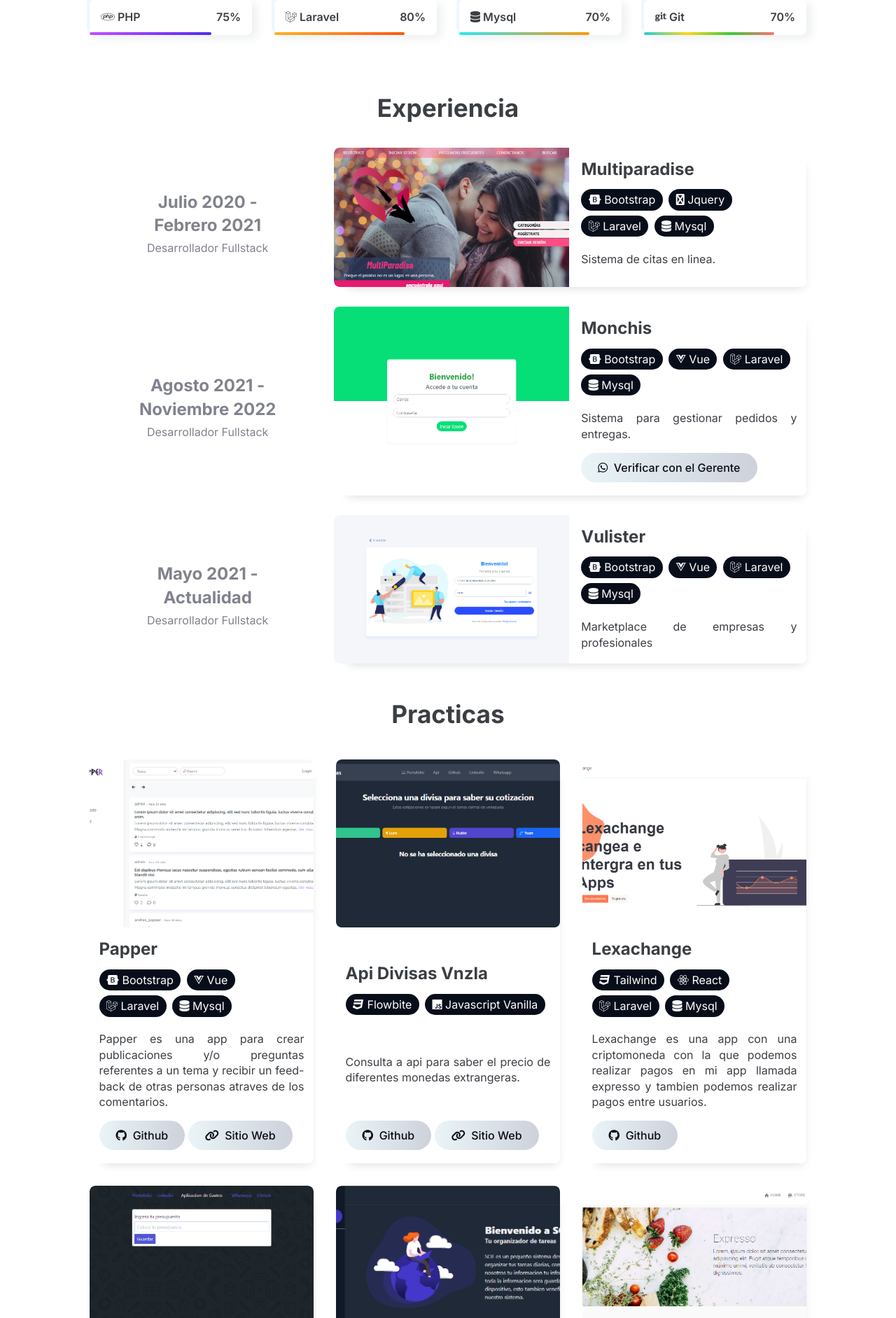
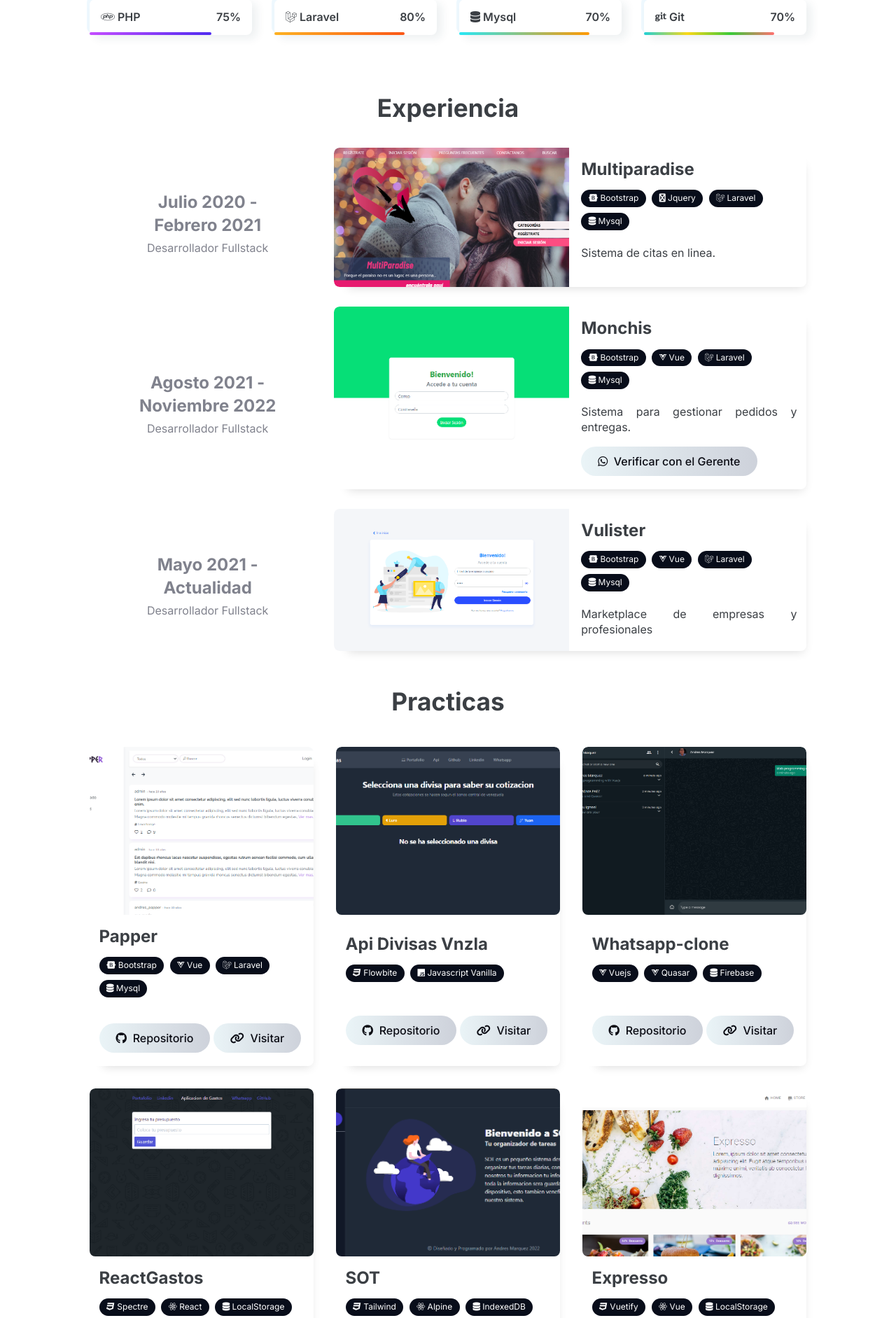
Before and after one commit to andresmarquez02/andresmarquez02.github.io, a PHP site: page / in a window 1280 px wide. Shown: the part 1230-3113 px from the top of the page at 70% size. Run offline with PHP 8.4, Linux system fonts and the light colour scheme.

Commit message:
add new practice

```diff
--- a/assets/css/style.css
+++ b/assets/css/style.css
@@ -786,6 +786,7 @@ textarea::placeholder {
     margin-bottom: 0.45rem;
     margin-right: 0.25rem;
     background-color: rgb(8, 13, 26);
+    font-size: 12px;
 }
 
 .footer-work {
--- a/index.html
+++ b/index.html
@@ -477,10 +477,9 @@
                             </div>
                         </div>
                         <div class="footer-work">
-                            <p>Papper es una app para crear publicaciones y/o preguntas referentes a un tema y recibir un feed-back de otras personas atraves de los comentarios.</p>
                             <div style="padding-top:1rem">
-                                <a href="https://github.com/andresmarquez02/papper" target="_blank" rel="noopener noreferrer" class="button_contacts button_link"><i class="fa fa-github" aria-hidden="true"></i>&nbsp; Github</a>
-                                <a href="https://pappeer.up.railway.app/" target="_blank" rel="noopener noreferrer" class="button_contacts button_link"><i class="fa fa-link" aria-hidden="true"></i>&nbsp; Sitio Web</a>
+                                <a href="https://github.com/andresmarquez02/papper" target="_blank" rel="noopener noreferrer" class="button_contacts button_link"><i class="fa fa-github" aria-hidden="true"></i>&nbsp; Repositorio</a>
+                                <a href="https://pappeer.up.railway.app/" target="_blank" rel="noopener noreferrer" class="button_contacts button_link"><i class="fa fa-link" aria-hidden="true"></i>&nbsp; Visitar</a>
                             </div>
                         </div>
                     </div>
@@ -498,37 +497,32 @@
                             </div>
                         </div>
                         <div class="footer-work">
-                            <p>Consulta a api para saber el precio de diferentes monedas extrangeras.</p>
                             <div style="padding-top:1rem">
-                                <a href="https://github.com/andresmarquez02/api-divisas-vnzla" target="_blank" rel="noopener noreferrer" class="button_contacts button_link"><i class="fa fa-github" aria-hidden="true"></i>&nbsp; Github</a>
-                                <a href="http://andresmarquez02.github.io/api-divisas-vnzla" target="_blank" rel="noopener noreferrer" class="button_contacts button_link"><i class="fa fa-link" aria-hidden="true"></i>&nbsp; Sitio Web</a>
+                                <a href="https://github.com/andresmarquez02/api-divisas-vnzla" target="_blank" rel="noopener noreferrer" class="button_contacts button_link"><i class="fa fa-github" aria-hidden="true"></i>&nbsp; Repositorio</a>
+                                <a href="http://andresmarquez02.github.io/api-divisas-vnzla" target="_blank" rel="noopener noreferrer" class="button_contacts button_link"><i class="fa fa-link" aria-hidden="true"></i>&nbsp; Visitar</a>
                             </div>
                         </div>
                     </div>
                     <div class="container_img">
-                        <img src="assets/images/Lexachange.png" class="img_works">
+                        <img src="assets/images/whatsapp-clone.png" class="img_works">
                         <div class="body-work">
-                            <h2>Lexachange</h2>
+                            <h2>Whatsapp-clone</h2>
                             <div class="container-badge-work">
                                 <span class="badge-work">
-                                    <i class="fa fa-css3"></i> Tailwind
+                                    <i class="fab fa-vuejs    "></i> Vuejs
                                 </span>
                                 <span class="badge-work">
-                                    <i class="fab fa-react "></i> React
+                                    <i class="fab fa-vuejs    "></i> Quasar
                                 </span>
                                 <span class="badge-work">
-                                    <i class="fab fa-laravel "></i> Laravel
-                                </span>
-                                <span class="badge-work">
-                                    <i class="fa fa-database" aria-hidden="true"></i> Mysql
+                                    <i class="fa fa-database" aria-hidden="true"></i> Firebase
                                 </span>
                             </div>
                         </div>
                         <div class="footer-work">
-                            <p>Lexachange es una app con una criptomoneda con la que podemos realizar pagos en mi app llamada expresso y tambien podemos realizar pagos entre usuarios.</p>
                             <div style="padding-top:1rem">
-                                <a href="https://github.com/andresmarquez02/lexachange" target="_blank" rel="noopener noreferrer" class="button_contacts button_link"><i class="fa fa-github" aria-hidden="true"></i>&nbsp; Github</a>
-                                <!--  <a href="" target="_blank" rel="noopener noreferrer" class="button_contacts button_link"><i class="fa fa-link" aria-hidden="true"></i>&nbsp; Sitio Web</a> -->
+                                <a href="https://github.com/andresmarquez02/whatsapp-clone" target="_blank" rel="noopener noreferrer" class="button_contacts button_link"><i class="fa fa-github" aria-hidden="true"></i>&nbsp; Repositorio</a>
+                                <a href="https://whatsapp-clone-nu-one.vercel.app/" target="_blank" rel="noopener noreferrer" class="button_contacts button_link"><i class="fa fa-link" aria-hidden="true"></i>&nbsp; Visitar</a>
                             </div>
                         </div>
                     </div>
@@ -549,10 +543,9 @@
                             </div>
                         </div>
                         <div class="footer-work">
-                            <p>Con esta app podemos llevar l,os gastos de nuestras compras y saber cuanto hemos gastado sin necesidad de una calculadora</p>
                             <div style="padding-top:1rem">
-                                <a href="https://github.com/andresmarquez02/reactgastos" target="_blank" rel="noopener noreferrer" class="button_contacts button_link"><i class="fa fa-github" aria-hidden="true"></i>&nbsp; Github</a>
-                                <a href="http://andresmarquez02.github.io/reactgastos" target="_blank" rel="noopener noreferrer" class="button_contacts button_link"><i class="fa fa-link" aria-hidden="true"></i>&nbsp; Sitio Web</a>
+                                <a href="https://github.com/andresmarquez02/reactgastos" target="_blank" rel="noopener noreferrer" class="button_contacts button_link"><i class="fa fa-github" aria-hidden="true"></i>&nbsp; Repositorio</a>
+                                <a href="http://andresmarquez02.github.io/reactgastos" target="_blank" rel="noopener noreferrer" class="button_contacts button_link"><i class="fa fa-link" aria-hidden="true"></i>&nbsp; Visitar</a>
                             </div>
                         </div>
                     </div>
@@ -573,10 +566,9 @@
                             </div>
                         </div>
                         <div class="footer-work">
-                            <p>En SOT puedes levar el control de tus actvidades o tareas asignadas en tus proyectos y todo en un entorno local.</p>
                             <div style="padding-top:1rem">
-                                <a href="https://github.com/andresmarquez02/sot" target="_blank" rel="noopener noreferrer" class="button_contacts button_link"><i class="fa fa-github" aria-hidden="true"></i>&nbsp; Github</a>
-                                <a href="https://andresmarquez02.github.io/sot/public/" target="_blank" rel="noopener noreferrer" class="button_contacts button_link"><i class="fa fa-link" aria-hidden="true"></i>&nbsp; Sitio Web</a>
+                                <a href="https://github.com/andresmarquez02/sot" target="_blank" rel="noopener noreferrer" class="button_contacts button_link"><i class="fa fa-github" aria-hidden="true"></i>&nbsp; Repositorio</a>
+                                <a href="https://andresmarquez02.github.io/sot/public/" target="_blank" rel="noopener noreferrer" class="button_contacts button_link"><i class="fa fa-link" aria-hidden="true"></i>&nbsp; Visitar</a>
                             </div>
                         </div>
                     </div>
@@ -597,10 +589,9 @@
                             </div>
                         </div>
                         <div class="footer-work">
-                            <p>Expresso es una tienda en la cual podemos comprar y que nuestro producto sea llevado a comodidad de nuestra casa. En esta tienda se debe pagar con la moneda Lexa.</p>
                             <div style="padding-top:1rem">
-                                <a href="https://github.com/andresmarquez02/expresso" target="_blank" rel="noopener noreferrer" class="button_contacts button_link"><i class="fa fa-github" aria-hidden="true"></i>&nbsp; Github</a>
-                                <a href="https://expressomarket.netlify.app/" target="_blank" rel="noopener noreferrer" class="button_contacts button_link"><i class="fa fa-link" aria-hidden="true"></i>&nbsp; Sitio Web</a>
+                                <a href="https://github.com/andresmarquez02/expresso" target="_blank" rel="noopener noreferrer" class="button_contacts button_link"><i class="fa fa-github" aria-hidden="true"></i>&nbsp; Repositorio</a>
+                                <a href="https://expressomarket.netlify.app/" target="_blank" rel="noopener noreferrer" class="button_contacts button_link"><i class="fa fa-link" aria-hidden="true"></i>&nbsp; Visitar</a>
                             </div>
                         </div>
                     </div>
```
Also changed, not shown: assets/images/whatsapp-clone.png (added).
